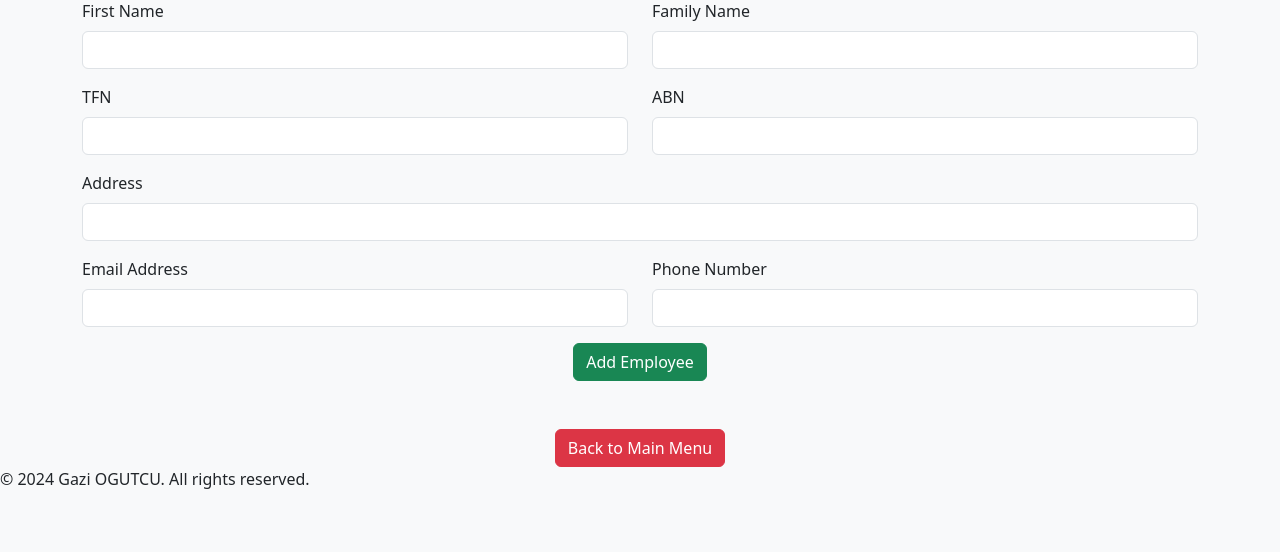
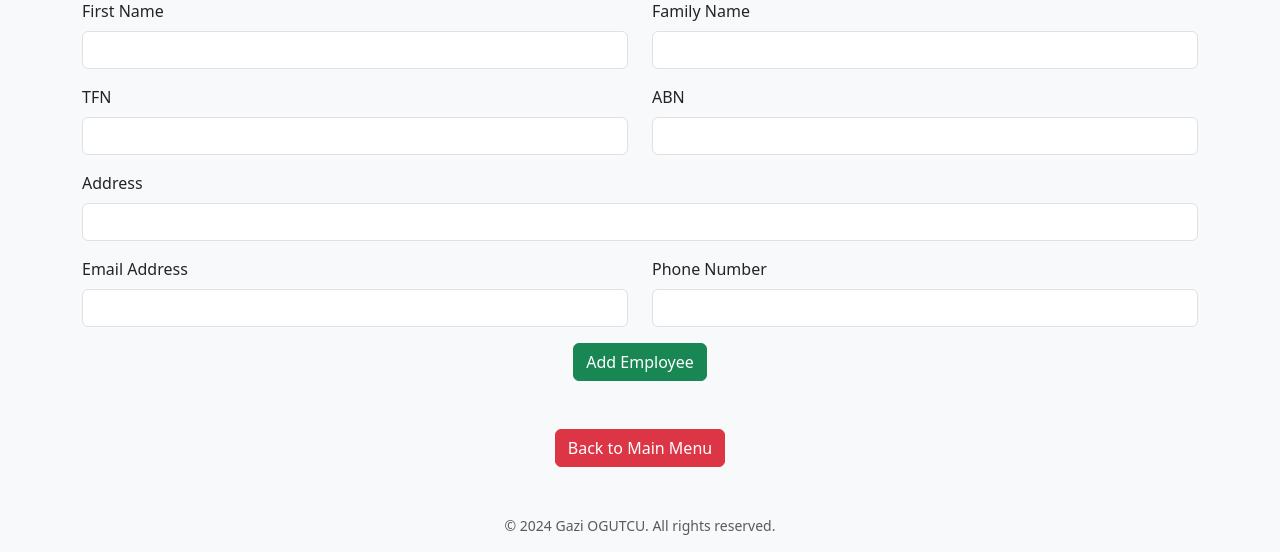
Before and after one commit to GaziOgutcu/MKPD-CMS-1, a Flask app: page /add_employee in a window 1280 px wide. Shown: the part 418-970 px from the top of the page. Before the commit the page ends 907 px from the top, so only its background shows below. Run offline with Flask 3, Linux system fonts and the light colour scheme.

Commit message:
copyright

```diff
--- a/Templates/add_company.html
+++ b/Templates/add_company.html
@@ -91,8 +91,9 @@
     </div>
 
     <!-- ✅ Footer -->
-    <div class="copyright">
-        &copy; 2024 Gazi OGUTCU. All rights reserved.
+
+    <div class="text-center mt-5">
+        <p class="small text-muted">&copy; 2024 Gazi OGUTCU. All rights reserved.</p>
     </div>
 
     <!-- ✅ JavaScript to Load Navbar -->
--- a/Templates/add_employee.html
+++ b/Templates/add_employee.html
@@ -87,8 +87,8 @@
     </div>
 
     <!-- Footer -->
-    <div class="copyright">
-        &copy; 2024 Gazi OGUTCU. All rights reserved.
+    <div class="text-center mt-5">
+        <p class="small text-muted">&copy; 2024 Gazi OGUTCU. All rights reserved.</p>
     </div>
 
     <!-- ✅ JavaScript to Load Navbar -->
--- a/Templates/add_project.html
+++ b/Templates/add_project.html
@@ -62,8 +62,8 @@
     </div>
 
     <!-- Footer -->
-    <div class="footer">
-        &copy; 2024 Gazi OGUTCU. All rights reserved.
+    <div class="text-center mt-5">
+        <p class="small text-muted">&copy; 2024 Gazi OGUTCU. All rights reserved.</p>
     </div>
 
     <!-- ✅ JavaScript to Load Navbar -->
--- a/Templates/company_details.html
+++ b/Templates/company_details.html
@@ -79,8 +79,8 @@
     </div>
 
     <!-- Footer -->
-    <div class="copyright">
-        &copy; 2024 Gazi OGUTCU. All rights reserved.
+    <div class="text-center mt-5">
+        <p class="small text-muted">&copy; 2024 Gazi OGUTCU. All rights reserved.</p>
     </div>
 
     <!-- ✅ JavaScript to Load Navbar -->
--- a/Templates/search_employee.html
+++ b/Templates/search_employee.html
@@ -82,8 +82,8 @@
     </div>
 
     <!-- Footer -->
-    <div class="copyright">
-        &copy; 2024 Gazi OGUTCU. All rights reserved.
+    <div class="text-center mt-5">
+        <p class="small text-muted">&copy; 2024 Gazi OGUTCU. All rights reserved.</p>
     </div>
 
     <!-- ✅ JavaScript to Load Navbar -->
--- a/Templates/view_projects.html
+++ b/Templates/view_projects.html
@@ -54,8 +54,8 @@
     </div>
 
     <!-- Footer -->
-    <div class="footer">
-        &copy; 2024 Gazi OGUTCU. All rights reserved.
+    <div class="text-center mt-5">
+        <p class="small text-muted">&copy; 2024 Gazi OGUTCU. All rights reserved.</p>
     </div>
 
     <!-- ✅ JavaScript to Load Navbar -->
```
Also changed, not shown: Templates/harm_drive.html (+5 -4 lines).
